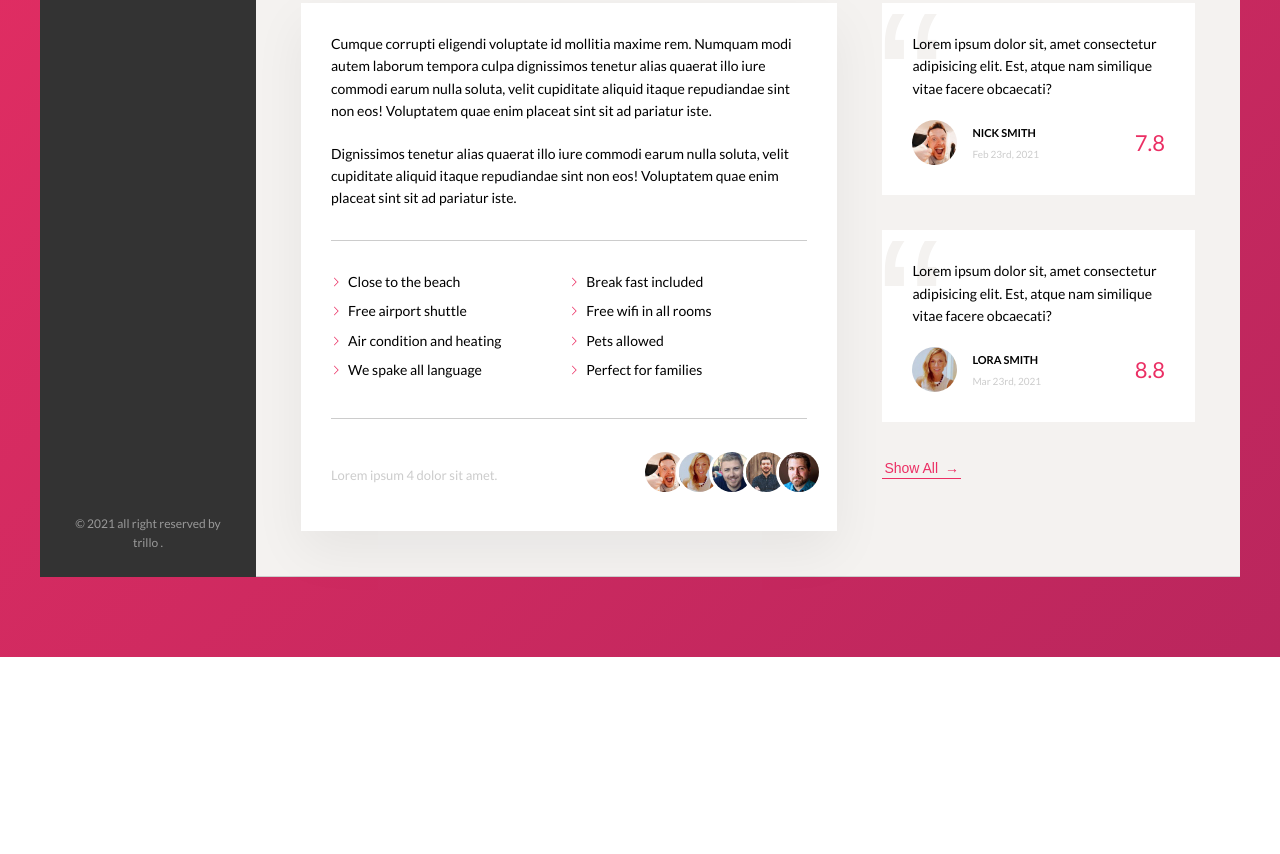
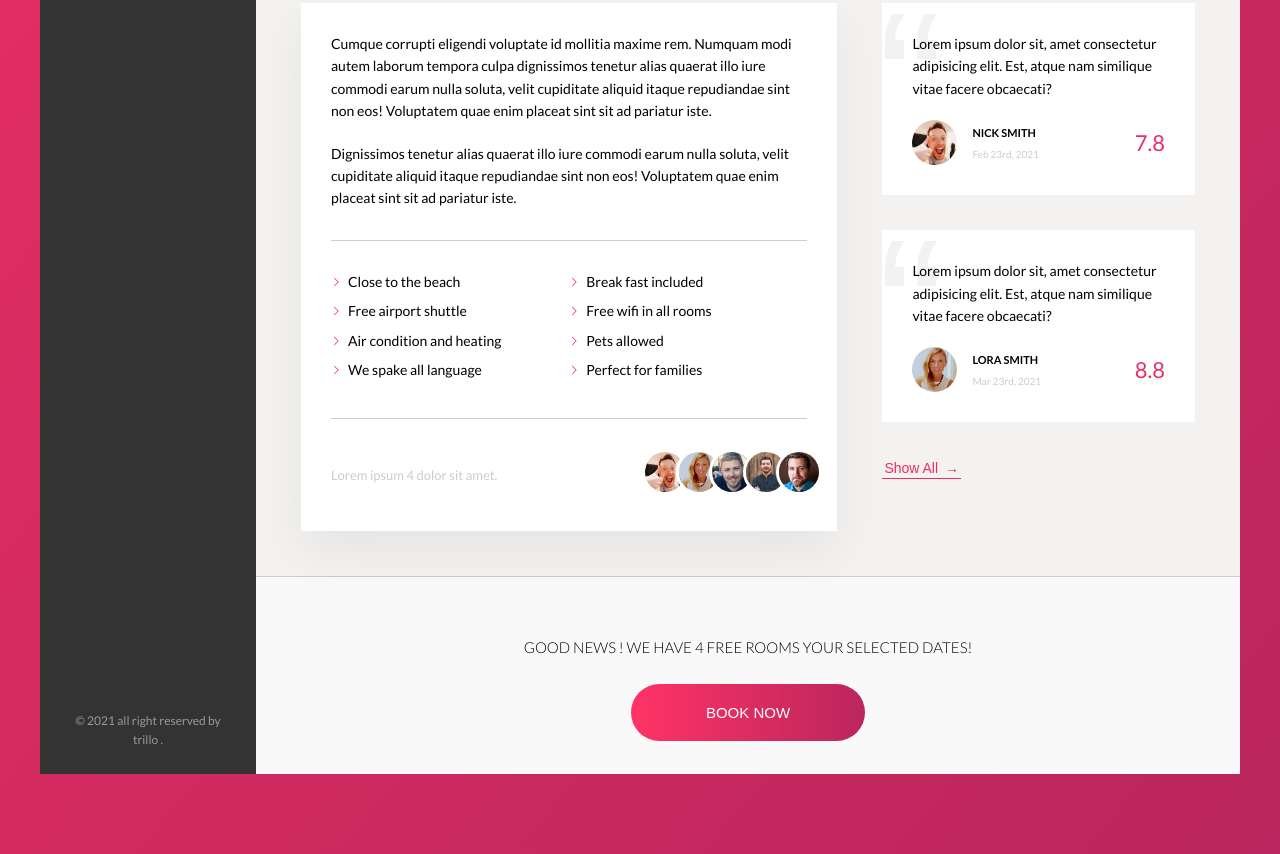
Before and after one commit to shafikul311/trillo-sass, a plain HTML site: page index.html in a window 1280 px wide. Shown: the part 644-1498 px from the top of the page. Before the commit the page ends 1301 px from the top, so only its background shows below. Drawn offline with Linux system fonts and the light colour scheme.

Commit message:
add btn style

```diff
--- a/Sass/components/_components.scss
+++ b/Sass/components/_components.scss
@@ -411,13 +411,6 @@
         height: 1rem;
         width: 1rem;
         margin-right: .7rem;
-
-        //older browsers
-        // background-image: url(../../img/chevron-thin-right.svg);
-        // background-size cover
-
-        // new browsers
-
         background-color: var(--color-Primary);
         -webkit-mask-image: url(../../img/chevron-thin-right.svg);
         -webkit-mask-size: cover;
@@ -449,9 +442,7 @@
 
     }
 
-    &__friends {
 
-    }
 
     &__photo {
         box-sizing: content-box;
@@ -544,3 +535,77 @@
 
     }
 }
+
+////////////////////////
+/// cta
+
+.cta {
+    padding: 3.3rem 0;
+    text-align: center;
+
+    &__book-now {
+        font-size: 1.5rem;
+        font-weight: 300;
+        text-transform: uppercase;
+        margin: 2.5rem;
+
+    }
+}
+
+
+////////////////////////
+/// call to action button
+
+.btn {
+    font-size: 1.5rem;
+    font-weight: 300;
+    text-transform: uppercase;
+    border-radius: 100px;
+    border: none;
+    background-image: linear-gradient(to right, var(--color-Primary-light), var(--color-Primary-dark));
+    color: #fff;
+    position: relative;
+    overflow: hidden;
+
+    &:hover{
+        transition: all .2s;
+        background-image: linear-gradient(to right, var(--color-Primary-dark), var(--color-Primary-light));
+
+    }
+
+    & > * {
+        display: inline-block;
+        height: 100%;
+        width: 100%;
+        transition: all 0.2s;
+
+    }
+
+    &__visible{
+
+        padding: 2rem 7.5rem;
+
+    }
+    &__invisible{
+        position: absolute;
+        padding: 2rem 0;
+        left: 0;
+        top: -100%;
+
+    }
+
+    &:hover &__visible {
+        transform: translateY(100%);
+
+    }
+    &:hover &__invisible {
+        top: 0;
+
+    }
+
+    &:focus{
+        outline: none;
+        animation: pulsate 1s infinite;
+    }
+
+}
--- a/index.html
+++ b/index.html
@@ -215,8 +215,16 @@
                     </div>
                 </div>
 
+                <div class="cta">
+                    <h2 class="cta__book-now">
+                        Good news ! we have 4 free rooms your selected dates!
+                    </h2>
+                    <button class="btn">
+                        <span class="btn__visible">Book Now</span>
+                        <span class="btn__invisible">Only 4 rooms left</span>
 
-
+                    </button>
+                </div>
 
             </main>
         </div>
```
Also changed, not shown: css/main.css.
